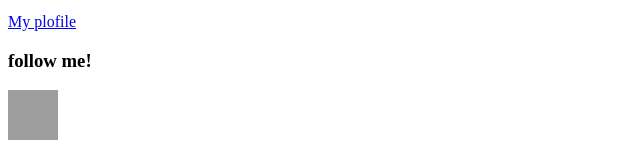
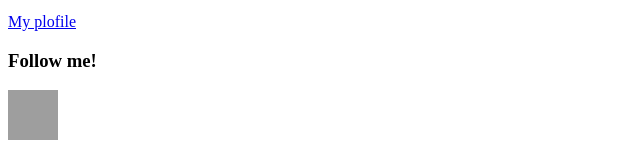
Before and after one commit to yukinino/portfolio, a plain HTML site: page index.html in a window 1280 px wide. Shown: the part 745-890 px from the top of the page, 0-640 px from the left. Drawn offline with Linux system fonts and the light colour scheme; grey boxes are pictures that could not be loaded.

Commit message:
capital F

```diff
--- a/index.html
+++ b/index.html
@@ -28,7 +28,7 @@
     <a href="file:///Users/schroedershaman/code/portfolio/index.html">
       My plofile</a>
 
-    <h3>follow me!</h3>
+    <h3>Follow me!</h3>
     <a href="https://github.com/yukinino">
       <image
         src="https://upload.wikimedia.org/wikipedia/commons/thumb/c/c2/GitHub_Invertocat_Logo.svg/1200px-GitHub_Invertocat_Logo.svg.png"
```
